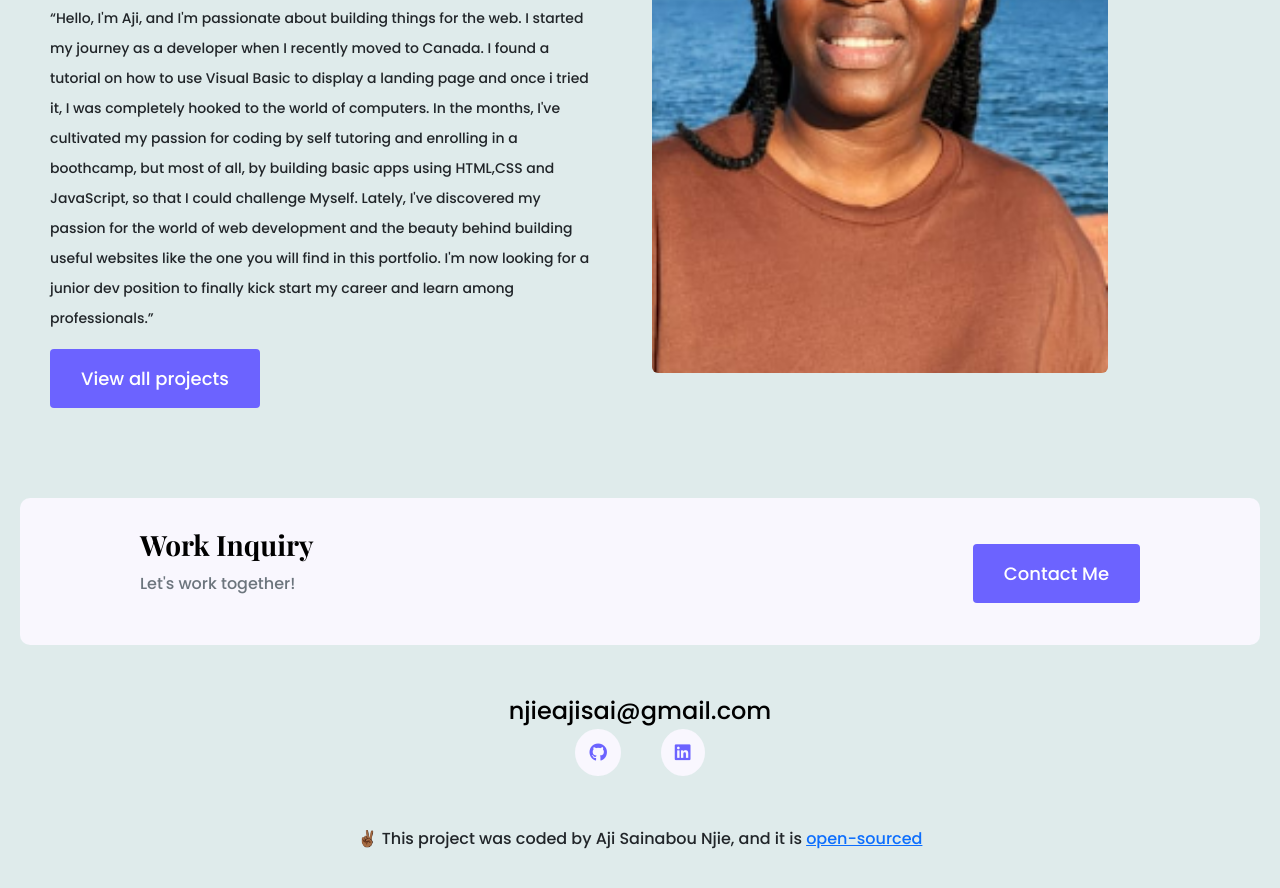
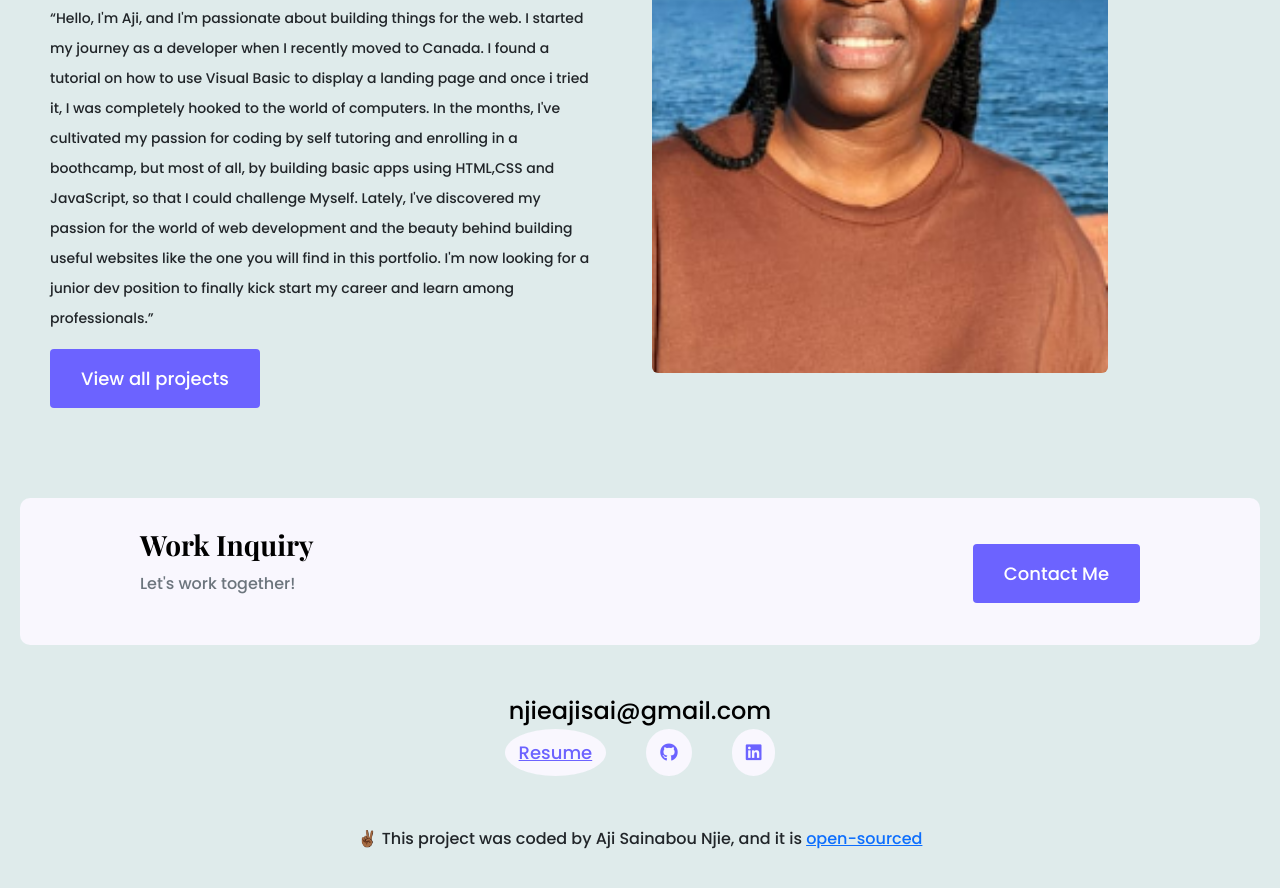
Before and after one commit to Aji-Sainabou/portfolio, a plain HTML site: page about.html in a window 1280 px wide. Shown: the part 405-1293 px from the top of the page. Drawn offline with nearby package versions, Linux system fonts and the light colour scheme.

Commit message:
uploaded my resume

```diff
--- a/about.html
+++ b/about.html
@@ -135,6 +135,13 @@
 
         <div class="social-link d-flex justify-content-center">
           <a
+            href="https://www.canva.com/design/DAFXDYXMHi0/IYYTYbt4GynB85glZDB1AA/view?utm_content=DAFXDYXMHi0&utm_campaign=designshare&utm_medium=link&utm_source=publishsharelink"
+            target="_blank"
+            title="resume"
+          >
+            Resume</a
+          >
+          <a
             href="https://github.com/Aji-Sainabou"
             target="_blank"
             title="Github Profile"
```
Also changed, not shown: contact.html (+7 -0 lines), index.html (+7 -0 lines), work.html (+7 -0 lines).
